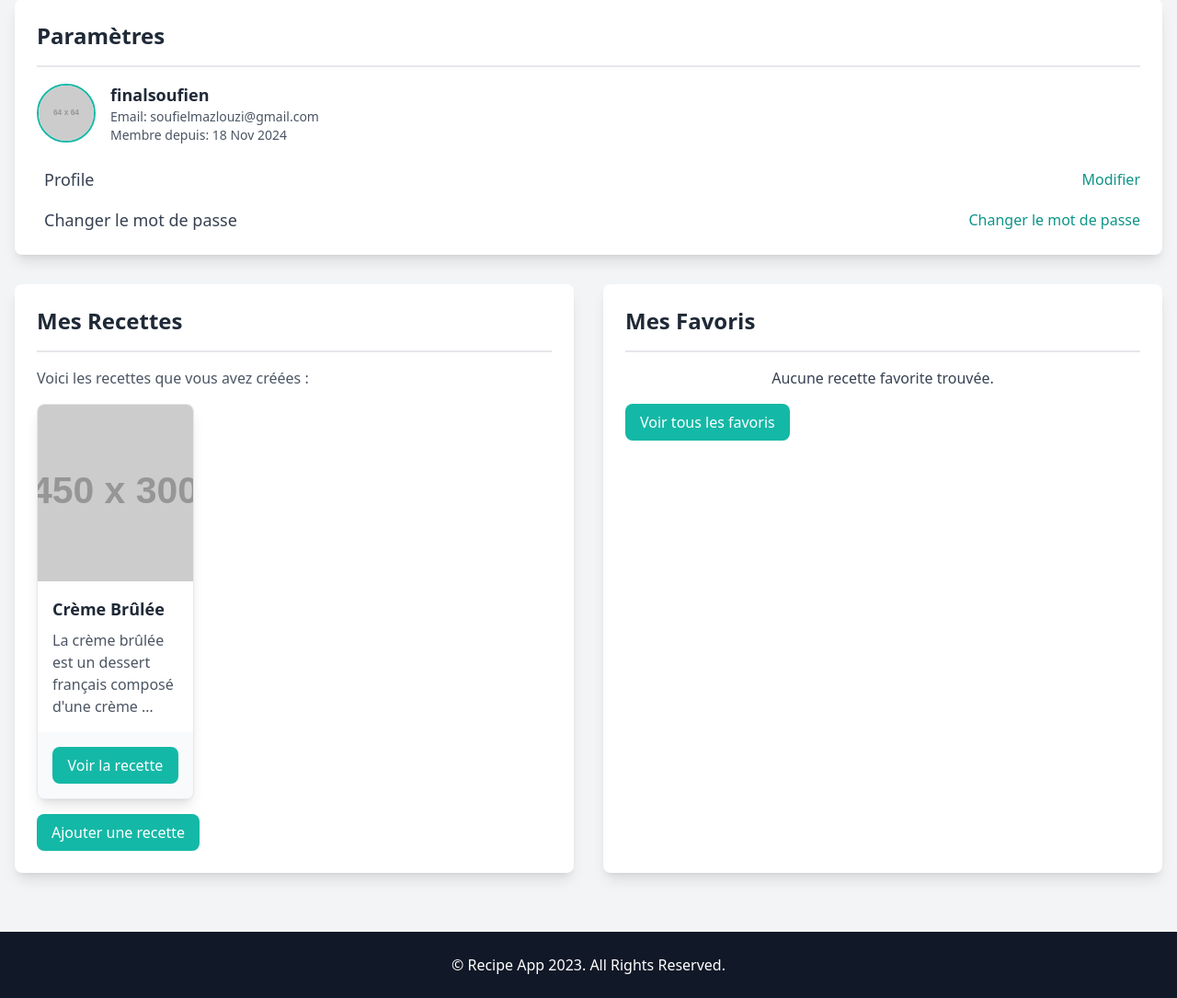
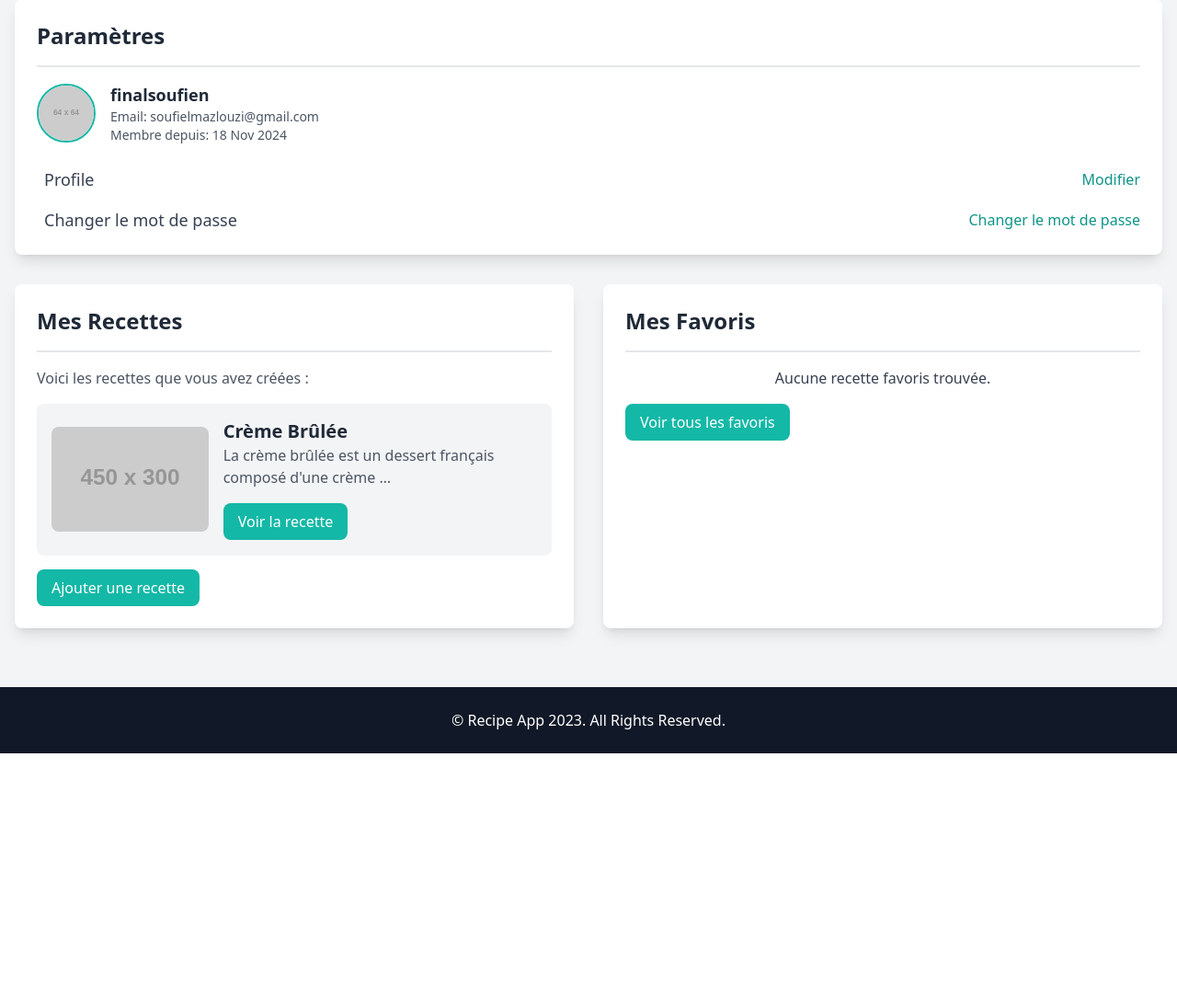
Before and after one commit to Soufiane-coder351/Recipe-App, a Django app: page /user/profile/ in a window 1280 px wide. Shown: the part 310-1395 px from the top of the page at 92% size. After the commit the page ends 1129 px from the top, so only its background shows below. Run offline with Django 5.2, Linux system fonts and the light colour scheme; a user stored in the database is signed in; data comes from the database, SQL or seed files in the repository; both versions use the stored data as it was after the commit; grey boxes labelled with a size stand in for pictures from a placeholder-image service; some libraries are stand-ins or nearby versions.

Commit message:
fixed the layout of the mes recettes, and added a test recipe

```diff
--- a/recipeApp/user/templates/user/profile.html
+++ b/recipeApp/user/templates/user/profile.html
@@ -69,18 +69,21 @@
                 <div class="border-t-2 border-gray-200 my-4"></div> <!-- Separator -->
                 {% if recettes_user %}
                     <p class="text-gray-600 mb-4">Voici les recettes que vous avez créées :</p>
-                    <div class="grid grid-cols-1 md:grid-cols-2 lg:grid-cols-3 gap-6">
+                    <div class="space-y-4 mt-4">
                         {% for recette in recettes_user %}
-                        <div class="bg-white border border-gray-200 rounded-lg shadow-lg overflow-hidden hover:scale-105 transform transition">
-                            <img src="https://dummyimage.com/450x300/dee2e6/6c757d.jpg" alt="{{ recette.title }}" class="w-full h-48 object-cover">
-                            <div class="p-4">
-                                <h3 class="text-lg font-semibold text-gray-800">{{ recette.title }}</h3>
-                                <p class="text-gray-600 mt-2">{{ recette.description|truncatewords:10 }}</p>
+                        <div class="flex items-center bg-gray-100 p-4 rounded-lg shadow-sm">
+                            <div class="w-1/3">
+                                <img src="https://dummyimage.com/450x300/dee2e6/6c757d.jpg" class="w-full rounded-lg" alt="Favorite Recipe 1">
                             </div>
-                            <div class="p-4 bg-gray-50">
-                                <a href="#" class="bg-teal-500 text-white hover:bg-teal-600 px-4 py-2 block text-center rounded-lg">Voir la recette</a>
+                            <div class="ml-4 w-2/3">
+                                <h3 class="text-xl font-semibold text-gray-800">{{ recette.title }}</h3>
+                                <p class="text-gray-600">{{ recette.description|truncatewords:10 }}</p>
+                                <!-- <p class="text-sm text-gray-500 mt-1">Dernière modification : 10 min</p> -->
+                                <button class="mt-4 px-4 py-2 bg-teal-500 text-white rounded-lg hover:bg-teal-600">Voir la recette</button>
                             </div>
                         </div>
+                        {% empty %}
+                        <p class="text-center text-gray-700">Aucune recette favoris trouvée.</p>
                         {% endfor %}
                     </div>
                 {% else %}
@@ -110,7 +113,7 @@
                         </div>
                     </div>
                     {% empty %}
-                    <p class="text-center text-gray-700">Aucune recette favorite trouvée.</p>
+                    <p class="text-center text-gray-700">Aucune recette favoris trouvée.</p>
                     {% endfor %}
                     <button class="mt-6 px-4 py-2 bg-teal-500 text-white rounded-lg hover:bg-teal-600"><a href="{% url 'recettes_favorites' %}">Voir tous les favoris</a></button>
                 </div>
```
Also changed, not shown: recipeApp/db.sqlite3.
